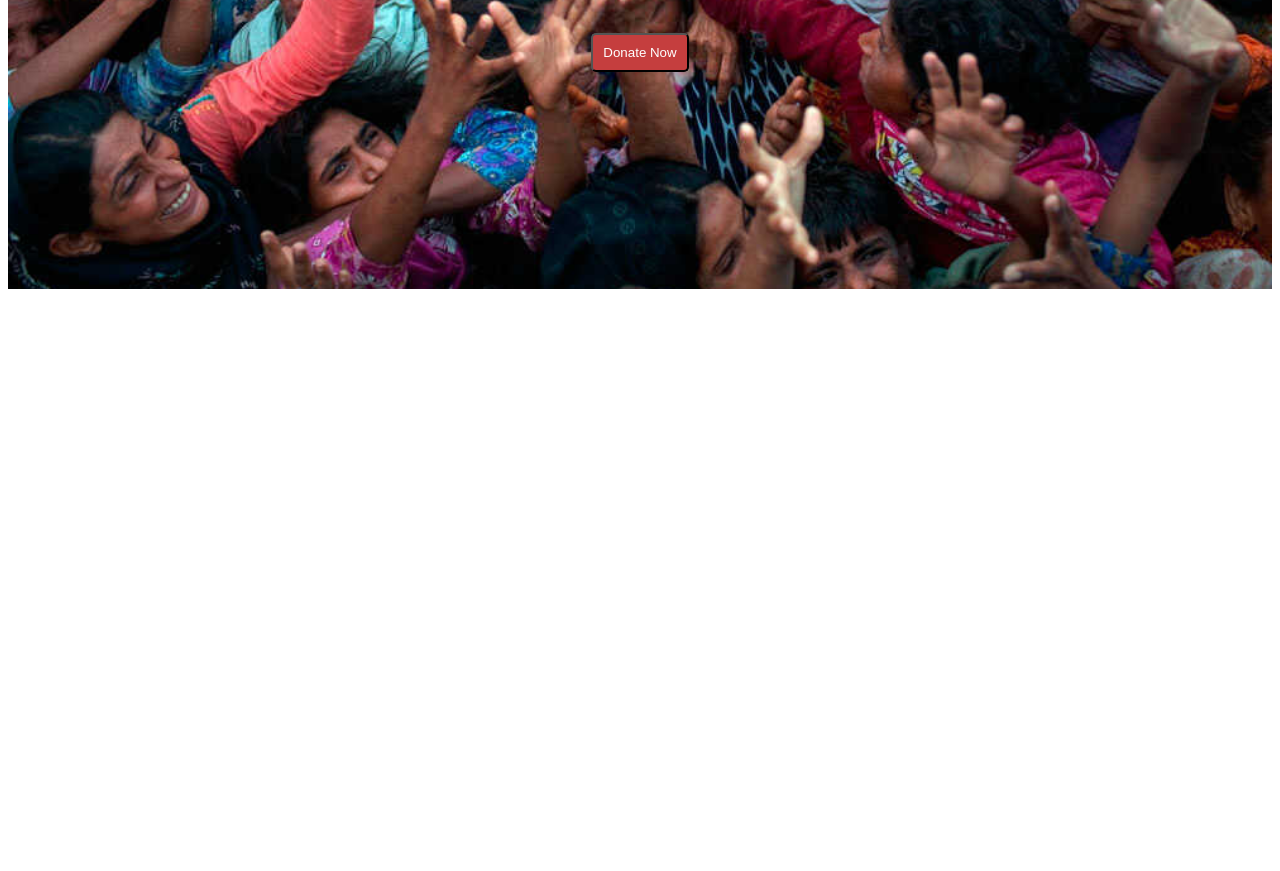
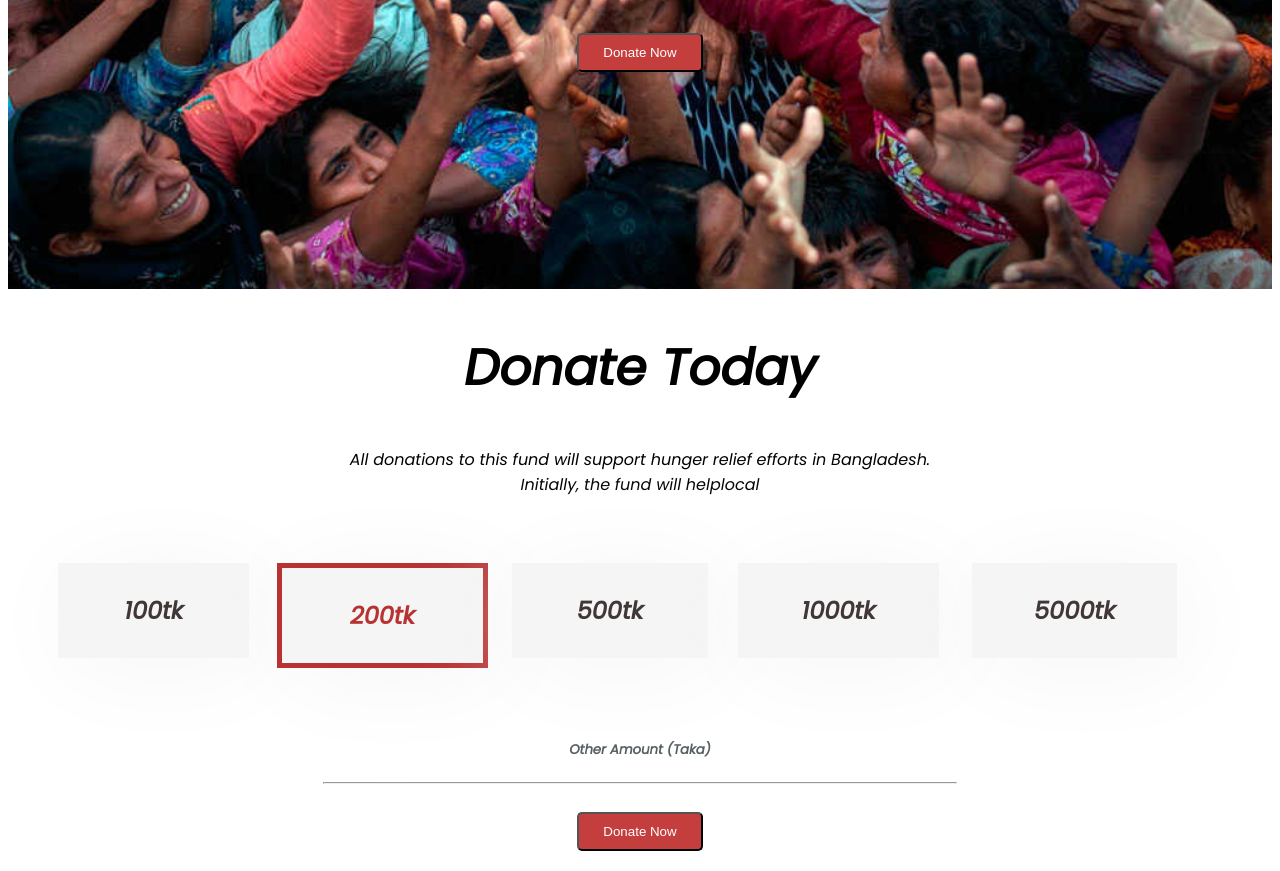
Before and after one commit to mdnadim11/Assinment-1, a plain HTML site: page index.html in a window 1280 px wide. Shown: the part 519-1390 px from the top of the page. Before the commit the page ends 808 px from the top, so only its background shows below. Drawn offline with Linux system fonts and the light colour scheme.

Commit message:
theret  commit

```diff
--- a/index.html
+++ b/index.html
@@ -20,12 +20,40 @@
                 More In Need
             </h1>
             <p>
-                Bangladesh, millions of people are facing famine.Relief Fund will provide emergency relief, food, water,
+                Bangladesh, millions of people are facing famine.Relief Fund will provide emergency relief,</br> food,
+                water,
                 medicine, and other essential supplies to people in need.
             </p>
             <button class="bnt">Donate Now</button>
         </div>
     </section>
+    <section class="donate-today">
+        <h1>Donate Today</h1>
+        <p>All donations to this fund will support hunger relief efforts in Bangladesh. </br>Initially, the fund will
+            helplocal</p>
+        <div class="dntarea">
+            <div class="d-1">
+                <h2>100tk</h2>
+            </div>
+            <div>
+                <h2 id="png">200tk</h2>
+            </div>
+            <div>
+                <h2>500tk</h2>
+            </div>
+            <div>
+                <h2>1000tk</h2>
+            </div>
+            <div>
+                <h2>5000tk</h2>
+            </div>
+        </div>
+        <div class="amount">
+            <h5>Other Amount (Taka) </h5>
+            <hr>
+        </div>
+        <button class="bnt">Donate Now</button>
+    </section>
 </body>
 
 </html>
--- a/style.css
+++ b/style.css
@@ -22,9 +22,37 @@ body, html {
 
   }
   .bnt{
+      width: 10%;
+      height: 30%;
       color: #fff;
       background-color: rgb(197, 62, 62);
       margin: 20px;
       padding: 10px;
       border-radius: 5px;
   }
+  .donate-today{
+      text-align: center;
+
+  }
+  .dntarea{
+      display: flex;
+
+  }
+  .dntarea h2{
+   width: 60%;
+   margin: 50px;
+   padding: 30px;
+  background-color: whitesmoke;
+   box-shadow: 10px 10px 100px whitesmoke;
+   color: rgb(65, 55, 55);
+  }
+  #png{
+      border: 5px solid rgb(184, 50, 50);
+      color: rgb(184, 50, 50);
+  }
+  .amount h5{
+    color: rgb(84, 96, 97);
+  }
+  .amount hr{
+    width: 50%;
+  }
```
